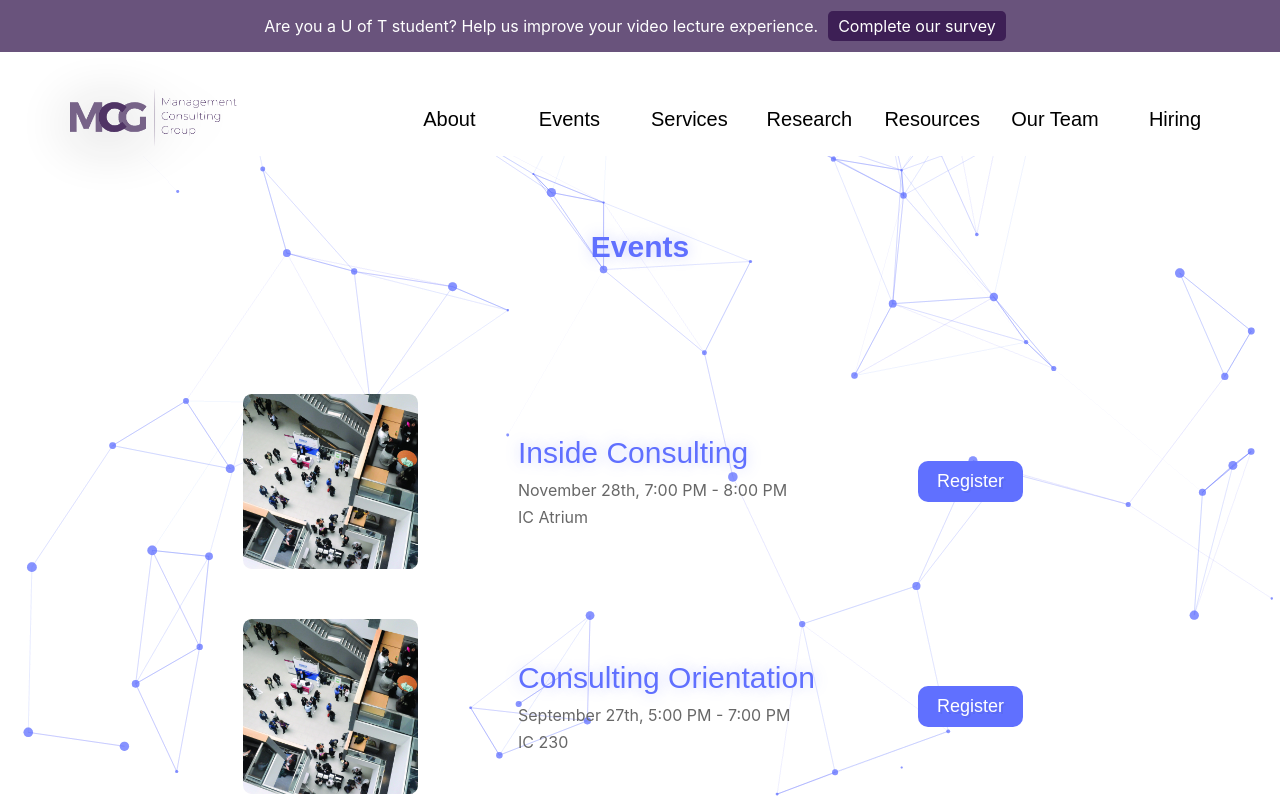
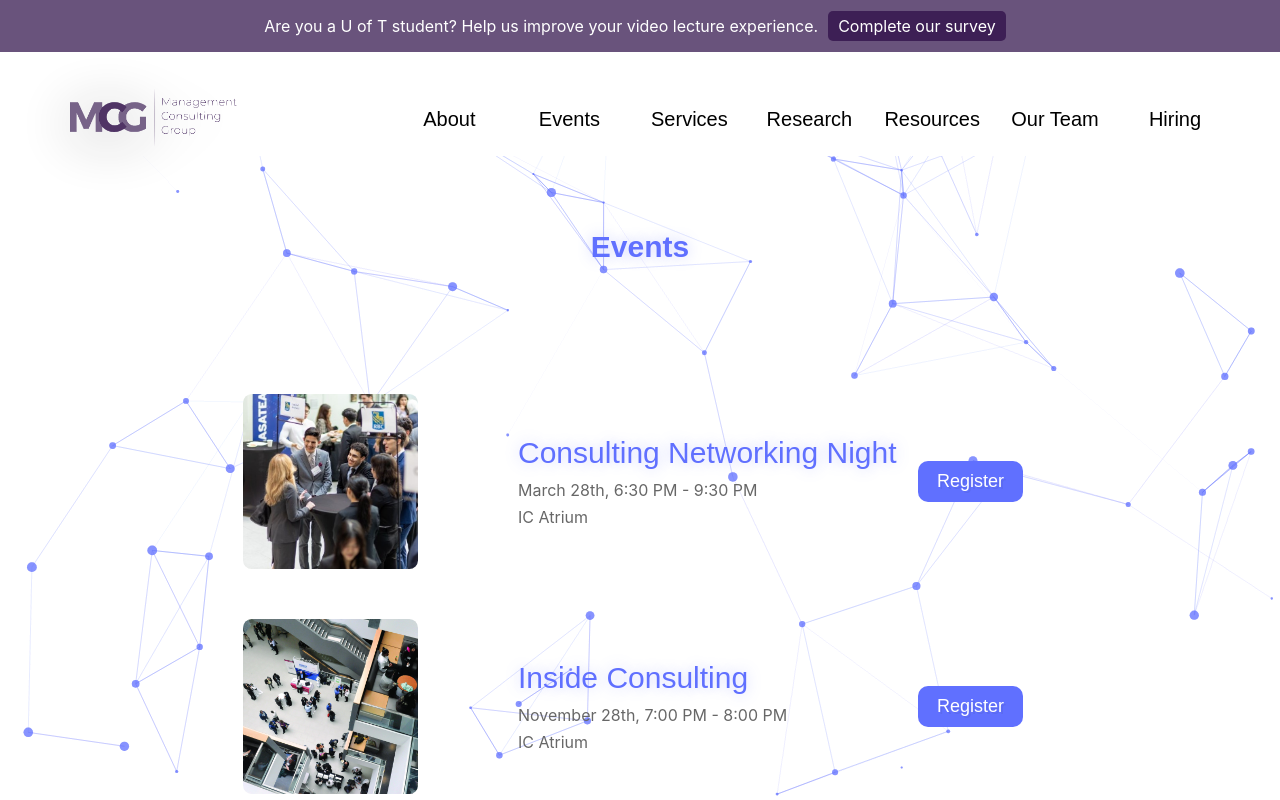
Before and after one commit to HarryZ7G/MCG-Site, a React (Create React App) app: page /events in a window 1280 px wide. Shown: the top 800 px of the page. Built offline with nearby package versions, Linux system fonts and the light colour scheme.

Commit message:
Add new event

```diff
--- a/src/pages/Events/Events.js
+++ b/src/pages/Events/Events.js
@@ -6,6 +6,7 @@ import Event from "../../components/Event/Event";
 
 // media
 import NetworkingNight from "../../media/NetworkingNight.jpg";
+import Networking from "../../media/Networking.jpg";
 import BridgeFinanceLab from "../../media/BridgeFinanceLab.jpg"
 import Layout from "../../components/Layout/Layout";
 
@@ -18,6 +19,16 @@ function Events(props) {
       useBackground
     >
       <div className="event-block">
+      <Event
+          day="March 28th"
+          date={{ day: 28, month: 3, year: 2025 }}
+          image={Networking}
+          title="Consulting Networking Night"
+          start="6:30 PM"
+          end="9:30 PM"
+          location="IC Atrium"
+          link="https://docs.google.com/forms/d/e/1FAIpQLScWb4fKHwVB1c6y_KhG6fNM1RLlFSSdarSP3Bx19qS5iBabRA/viewform?usp=dialog"
+        />
       <Event
           day="November 28th"
           date={{ day: 28, month: 11, year: 2024 }}
```
Also changed, not shown: src/media/Networking.jpg (added).
